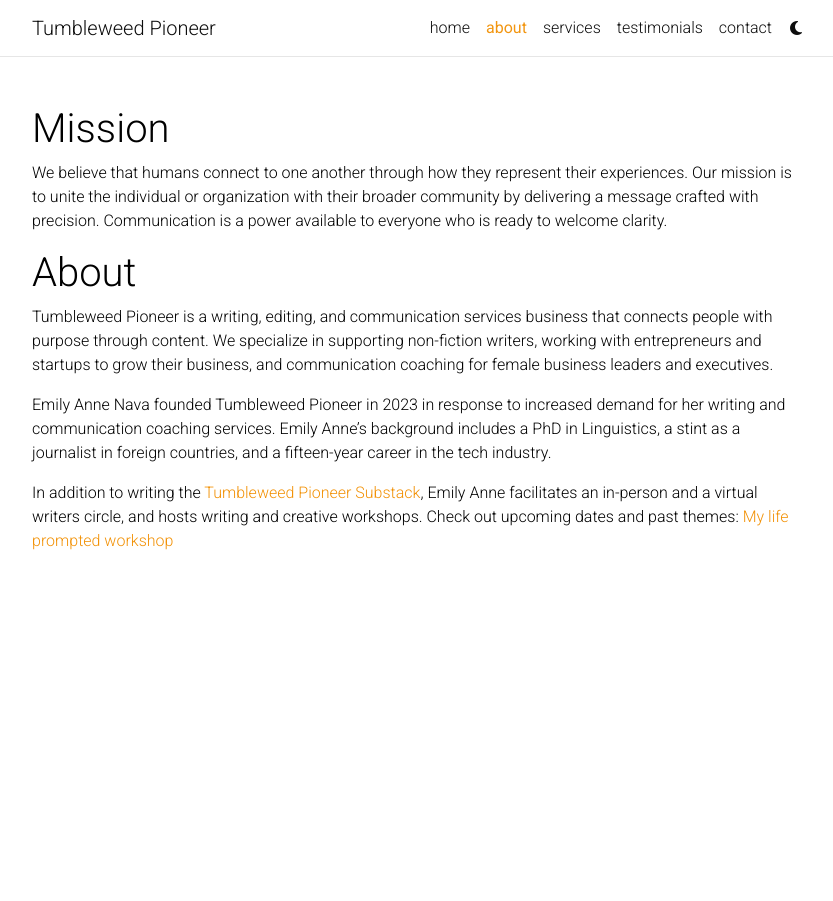
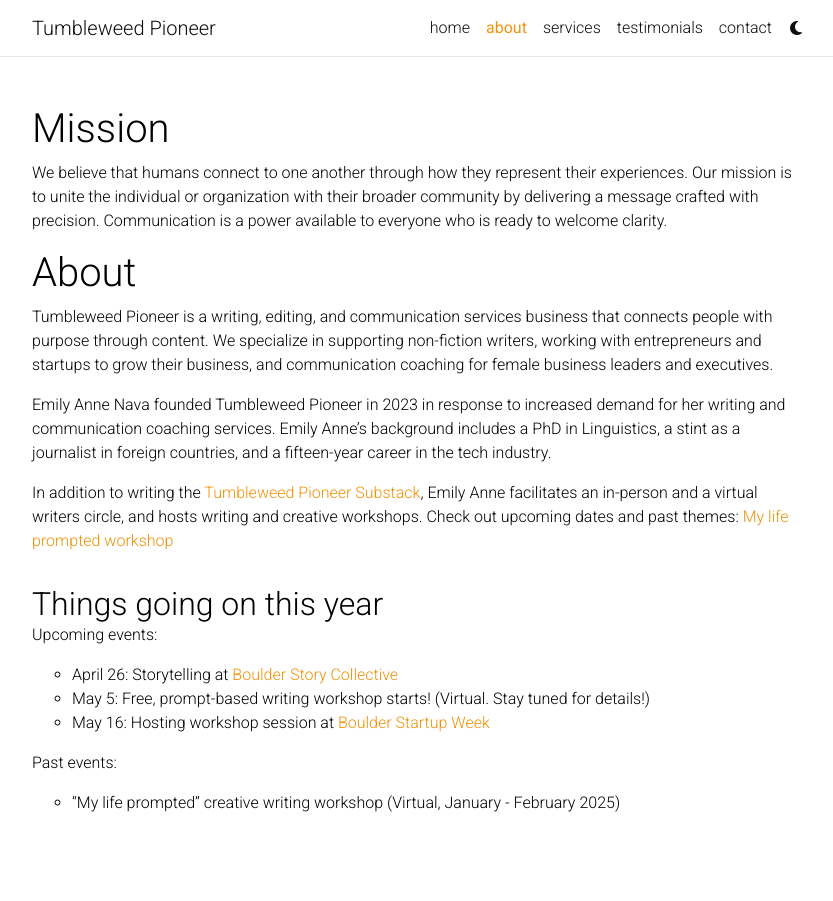
Before and after one commit to kndl/tumbleweed-pioneer, a Jekyll site: the page built from _pages/about.md, in a window 1280 px wide. Shown: the whole page, without its empty margins (223-1056 px from the left). Built offline with Jekyll 4.4.1, drawn with Linux system fonts in a browser that asks for light colours; a style sheet for code colours, icons or effects is not loaded.

Commit message:
Update about.md
Added dates and info about this year's (2025) events

```diff
--- a/_pages/about.md
+++ b/_pages/about.md
@@ -15,3 +15,12 @@
 Emily Anne Nava founded Tumbleweed Pioneer in 2023 in response to increased demand for her writing and communication coaching services. Emily Anne’s background includes a PhD in Linguistics, a stint as a journalist in foreign countries, and a fifteen-year career in the tech industry.
 
 In addition to writing the [Tumbleweed Pioneer Substack](https://tumbleweedpioneer.substack.com/), Emily Anne facilitates an in-person and  a virtual writers circle, and hosts writing and creative workshops. Check out upcoming dates and past themes: [My life prompted workshop](https://mylifeprompted.com/)
+
+## Things going on this year
+Upcoming events:
+- April 26: Storytelling at [Boulder Story Collective](https://storycollective.org/)
+- May 5: Free, prompt-based writing workshop starts! (Virtual. Stay tuned for details!)
+- May 16: Hosting workshop session at [Boulder Startup Week](https://boulderstartupweek.com/)
+
+Past events:
+- "My life prompted" creative writing workshop (Virtual, January - February 2025)
```
